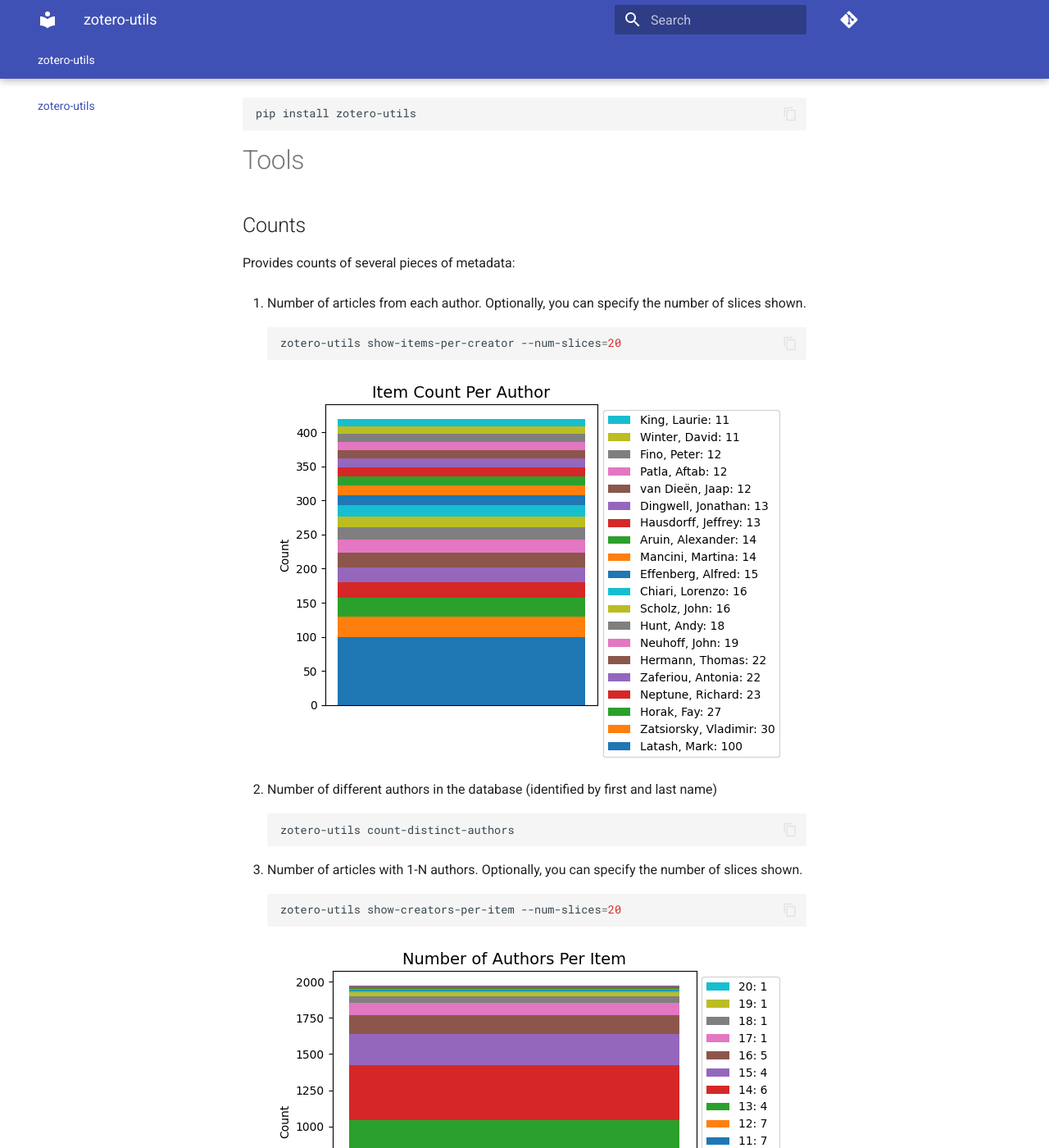
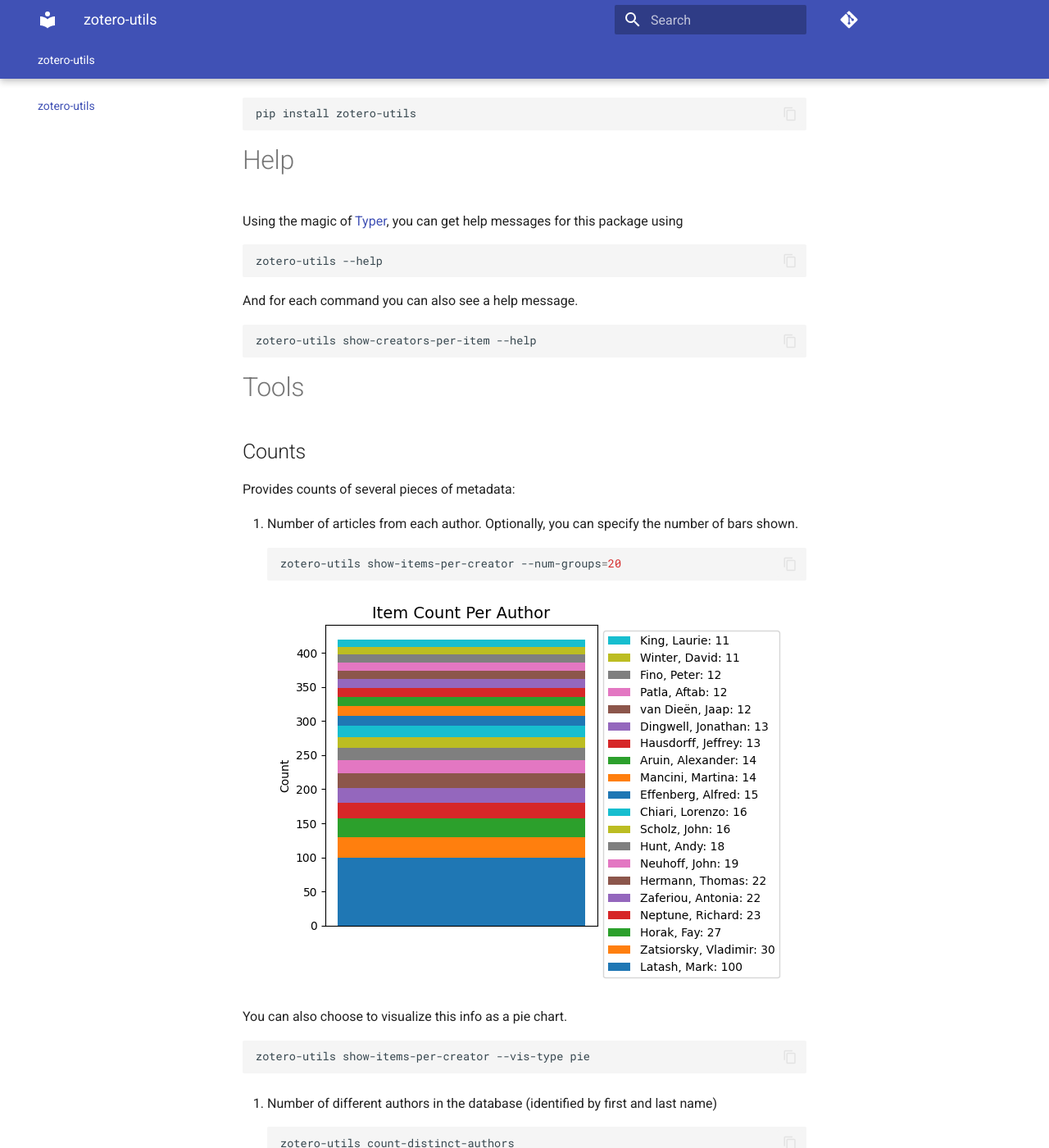
Before and after one commit to mtillman14/zotero_library_utils, an MkDocs documentation site: the page built from docs/index.md, in a window 1280 px wide and 1400 px high, scrolled down 283 px. Shown: the whole window at 82% size. Built offline with MkDocs 1.6.1 and Material for MkDocs 9.7.7, drawn with Linux system fonts in a browser that asks for light colours; comment, search, counter and statistics services are not loaded; some of the changed text lies outside the part shown.

Commit message:
Tiny change to docs

````diff
--- a/docs/index.md
+++ b/docs/index.md
@@ -7,29 +7,49 @@ This project aims to provide tools to understand the makeup of a Zotero library
 pip install zotero-utils
 ```
 
+# Help
+Using the magic of [Typer](https://typer.tiangolo.com), you can get help messages for this package using
+```bash
+zotero-utils --help
+```
+And for each command you can also see a help message.
+```bash
+zotero-utils show-creators-per-item --help
+```
+
 # Tools
 ## Counts
 Provides counts of several pieces of metadata:
 
-1. Number of articles from each author. Optionally, you can specify the number of slices shown.
+1. Number of articles from each author. Optionally, you can specify the number of bars shown.
 ```bash
-zotero-utils show-items-per-creator --num-slices=20
+zotero-utils show-items-per-creator --num-groups=20
 ```
 ![Number of Articles from Top 20 Authors](show_items_per_creator_bar.png)
+
+You can also choose to visualize this info as a pie chart.
+```bash
+zotero-utils show-items-per-creator --vis-type pie
+```
 
 2. Number of different authors in the database (identified by first and last name)
 ```bash
 zotero-utils count-distinct-authors
 ```
 
-3. Number of articles with 1-N authors. Optionally, you can specify the number of slices shown.
+3. Number of articles with 1-N authors. Optionally, you can specify the number of bars shown.
 ```bash
-zotero-utils show-creators-per-item --num-slices=20
+zotero-utils show-creators-per-item --num-groups=20
 ```
 ![Number of Authors Per Article](show_creators_per_item_bar.png)
 
+You can also choose to visualize this info as a pie chart.
+```bash
+zotero-utils show-creators-per-item --vis-type pie
+```
+
 ## Timelines
-Visualize when articles were published
+Visualize when articles were published. By default, details of each publication are shown. Optionally, they can be hidden.
 ```bash
 zotero-utils show-timeline-date-published --no-show-details
 ```
````
Also changed, not shown: README.md (+4 -2 lines).
